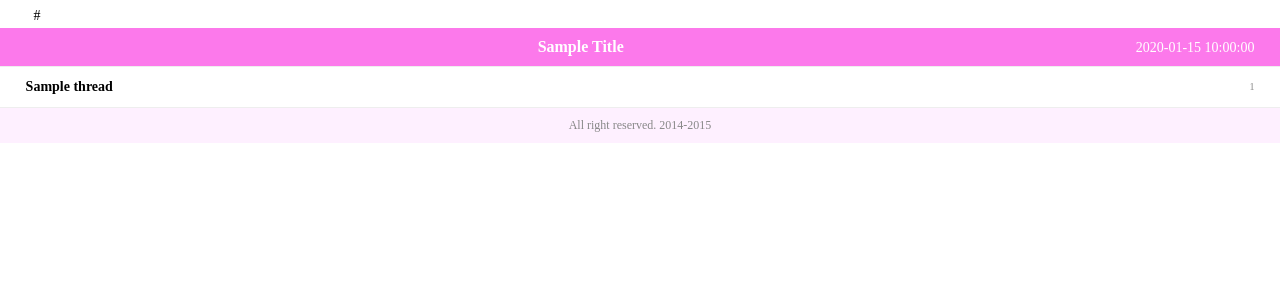
After one commit to gtt116/tiebabot, a Python web app: template tiebabot/templates/base_v2.html in a window 1280 px wide. The commit adds this page. Shown: the top 300 px of the page. Run offline with Jinja, Linux system fonts and the light colour scheme; the template is opened without the code that fills it: most values are stand-ins (such as "Sample title", 1, 10 or a date in 2020).

Commit message:
create v2 template

```diff
--- a/tiebabot/main.py
+++ b/tiebabot/main.py
@@ -51,7 +51,7 @@ class Scraper(object):
 
     def dump_to_file(self, threads, name):
         LOG.debug("Dump to files.")
-        now = util.now_unicode()
+        now = util.now_short()
         target = os.path.join(self.target_dir, '%s.html' % name)
         render.render_to_file(self.template_name, target,
                               threads=threads, title=name,
@@ -61,5 +61,5 @@ class Scraper(object):
 if __name__ == '__main__':
     logging.basicConfig()
     LOG.setLevel(logging.DEBUG)
-    titles = [u'apink', u'郑恩智', u'supergirls']
-    Scraper(titles, TARGET_DIR, 'base_v1.html').process()
+    titles = [u'apink', u'郑恩智', u'尹宝美', u'朴初珑', u'exo']
+    Scraper(titles, TARGET_DIR, 'base_v2.html').process()
--- /dev/null
+++ b/tiebabot/templates/base_v2.html
@@ -0,0 +1,146 @@
+<!DOCTYPE html>
+<html lang="en">
+<head>
+  <meta http-equiv="Content-Type" content="text/html; charset=UTF-8">
+  <meta charset="utf-8">
+  <meta http-equiv="X-UA-Compatible" content="IE=edge">
+  <meta name="viewport" content="width=device-width, initial-scale=1">
+  <title>{{title|title}} - tiebabot</title>
+
+  <style>
+  *{
+    padding: 0px;
+    margin: 0px;
+  }
+  .container {
+    width:96%;
+    margin: 0 auto;
+  }
+  a{
+    color: black;
+    text-decoration: none;
+  }
+  a:visited{
+    color:#888;
+  }
+  body{
+    font-size:14px;
+  }
+
+  #nav {
+    margin-top:2px;
+    list-style-type: none;
+  }
+
+  #nav li {
+    display: block;
+    float:left;
+    padding: 6px 8px 4px;
+  }
+
+  #nav .active {
+    background: #FC79EB;
+    border-top-left-radius: 6px 6px;
+    border-top-right-radius: 6px 6px;
+  }
+  #nav .active a{
+    color:#fff;
+  }
+
+  #header {
+    background: #FC79EB;
+    padding: 10px 0;
+    text-align: center;
+    color:#fff;
+  }
+
+  #header .key{
+    font-weight: bold;
+    font-size:16px;
+  }
+
+  #header .time{
+    float:right;
+    margin-top:2px;
+  }
+
+
+  #content{
+    border-top: 1px solid #eee;
+  }
+  #content:after{
+    clear:both;
+  }
+
+  .item {
+    border-bottom:1px solid #eee;
+    padding:12px 0px;
+  }
+
+  .item .title {
+    width: 90%;
+    float:left;
+    font-weight: bold;
+  }
+  .item .time{
+    float:right;
+    margin-top:2px;
+    font-size: 10px;
+    color: #888;
+  }
+
+  #footer{
+    text-align: center;
+    color:#888;
+    font-size:12px;
+    padding:10px 0px;
+    background: #FEF0FF;
+  }
+
+
+  </style>
+
+</head>
+
+<body>
+
+  <ul id="nav">
+    <div class="container">
+      {% for link in links %}
+      <li {% if link == title %}class="active"{% endif %}><a href="/{{link}}.html">{{link}}</a></li>
+      {% endfor %}
+    </div>
+    <div style="clear:both"></div>
+  </ul><!--nav-->
+
+  <div id="header">
+    <div class='container'>
+      <span class="key">{{title|title}}</span>
+      <span class="time">{{updated_at}}</span>
+    </div>
+  </div><!--header-->
+
+  <div id="content">
+
+    {% for thread in threads %}
+    <div class="item">
+      <div class="container">
+        <a href='{{thread.link}}'>
+          <div class="title">{{thread.title}}</div>
+          <div class="time">{{thread.reply_number}}</div>
+          <div style="clear:both"></div>
+        </a>
+      </div>
+      <div style="clear:both"></div>
+    </div><!--item-->
+    {% endfor %}
+
+
+  </div><!--content-->
+  <div id="footer">
+    <div class="container">
+      <span>All right reserved. 2014-2015</span>
+    </div>
+  </div>
+</body>
+</html>
--- a/tiebabot/util.py
+++ b/tiebabot/util.py
@@ -8,3 +8,7 @@ def now():
 
 def now_unicode():
     return unicode(now())
+
+
+def now_short():
+    return datetime.datetime.now().strftime("%H:%M")
```
Also changed, not shown: tiebabot/scraper.py (+10 -2 lines), tiebabot/templates/base_v1.html (+27 -7 lines), tiebabot/templates/css/app.css (+10 -4 lines).
